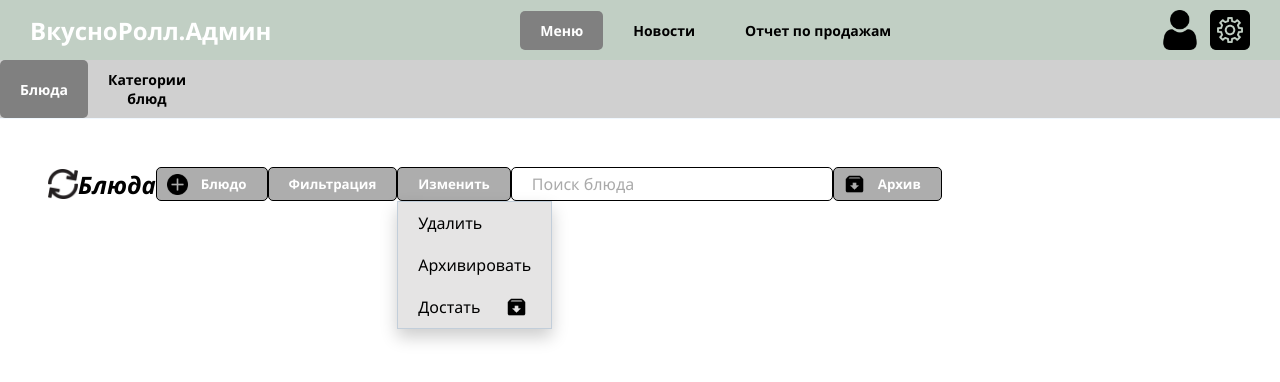
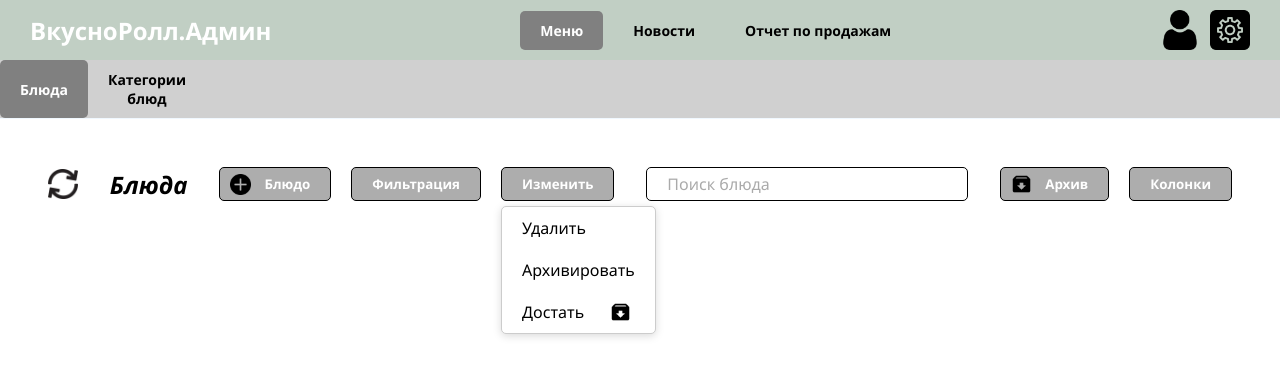
Before and after one commit to saha1616626/vkusnoroll-admin-dashboard, a React (Create React App) app: page / in a window 1280 px wide. Both pictures are taken after a click on the button "Изменить". Shown: the top 382 px of the page. Built offline with nearby package versions, Linux system fonts and the light colour scheme.

Commit message:
Добавили компоненты: архив, колонки. Настроили позиционирование элементов.

```diff
--- a/src/components/Elements/DropdownButtonChange.jsx
+++ b/src/components/Elements/DropdownButtonChange.jsx
@@ -41,16 +41,16 @@ const DropdownButtonChange = () => {
     }, []);
 
     return (
-        <div className="dropdown" ref={dropdownRef}>
-            <button className="button-control dropdown-button" onClick={toggleDropdown}>
+        <div className="dropdown-change" ref={dropdownRef}>
+            <button className="button-control" onClick={toggleDropdown}>
                 Изменить
             </button>
             {isOpen && (
-                <div className="dropdown-menu">
-                    <div className="dropdown-option" onClick={() => handleOptionClick('Удалить')}>Удалить</div>
-                    <div className="dropdown-option" onClick={() => handleOptionClick('Архивировать')}>Архивировать</div>
-                    <div className="dropdown-option" onClick={() => handleOptionClick('Достать')} title="Достать из архива">Достать
-                         <img src={archiveIcon} alt="Archive" className="icon-dropdown-button-archive"/>
+                <div className="dropdown-menu-change">
+                    <div className="dropdown-option-change" onClick={() => handleOptionClick('Удалить')}>Удалить</div>
+                    <div className="dropdown-option-change" onClick={() => handleOptionClick('Архивировать')}>Архивировать</div>
+                    <div className="dropdown-option-change" onClick={() => handleOptionClick('Достать')} title="Достать из архива">Достать
+                         <img src={archiveIcon} alt="Archive" className="dropdown-button-icon"/>
                     </div>
                 </div>
             )}
--- /dev/null
+++ b/src/components/Elements/DropdownColumnSelection.jsx
@@ -0,0 +1,103 @@
+import React, { useState, useRef, useEffect } from 'react';
+import PropTypes from 'prop-types';
+
+// Импорт стилей
+import "./../../styles/elements/dropdownColumnSelection.css";
+
+// Импорт иконок
+import resetIcon from './../../assets/icons/reset.png'
+
+const DropdownColumnSelection = ({ options, title, defaultSelected }) => {
+
+    const [isOpen, setIsOpen] = useState(false); // Состояние для управления открытием/закрытием списка
+    const [selectedOptions, setSelectedOptions] = useState(() => {
+        // Загрузка выбранных столбцов из localStorage при инициализации состояния
+        const savedOptions = localStorage.getItem('selectedOptions');
+        return savedOptions ? JSON.parse(savedOptions) : defaultSelected;
+    }); // Сохранение выбранных опций
+    const dropdownRef = useRef(null); // Ссылка на элемент выпадающего списка
+
+    // Хук для обработки кликов вне компонента
+    useEffect(() => {
+        const handleClickOutside = (event) => {
+            if (dropdownRef.current && !dropdownRef.current.contains(event.target)) {
+                setIsOpen(false); // Закрыть выпадающий список
+            }
+        };
+
+        document.addEventListener('mousedown', handleClickOutside);
+
+        return () => {
+            document.removeEventListener('mousedown', handleClickOutside);
+        };
+    }, [])
+
+    // Обработчик клика по чекбоксу
+    const handleCheckboxChange = (option) => {
+        setSelectedOptions(prev => {
+            const updatedOptions = prev.includes(option)
+                ? prev.filter(item => item !== option) // Деактивация опции
+                : [...prev, option]; // Активировать опцию
+
+            // Сохранение обновленных опций в localStorage
+            localStorage.setItem('selectedOptions', JSON.stringify(updatedOptions));
+            return updatedOptions;
+        });
+    };
+
+    // Обработчик установки значения по умолчанию
+    const handleReset = () => {
+        setSelectedOptions(defaultSelected); // Установить значения по умолчанию
+        localStorage.setItem('selectedOptions', JSON.stringify(defaultSelected)); // Сохранение значения по умолчанию в localStorage
+    };
+
+    const toggleDropdown = () => {
+        setIsOpen(prev => !prev); // Переключение состояния
+    };
+
+    return (
+        <div className="dropdown-columns" ref={dropdownRef}>
+            <button className="button-control" onClick={toggleDropdown}>
+                {title}
+            </button>
+            {isOpen && (
+                <div className="dropdown-menu-columns">
+
+                    <h4 className="dropdown-header">Настроить колонки</h4>
+
+                    <button className="reset-button-columns" onClick={handleReset}>
+                        <img src={resetIcon} alt="Reset" className="icon-reset-button-columns" />
+                        Значения по умолчанию
+                    </button>
+
+                    <hr className="divider" /> {/* Разделительная линия */}
+
+                    {options.map(option => (
+                        <label key={option} className="dropdown-option-columns">
+                            <input
+                                type="checkbox"
+                                checked={selectedOptions.includes(option)}
+                                onChange={() => handleCheckboxChange(option)}
+                            />
+                            {option}
+                        </label>
+                    ))}
+
+                </div>
+            )}
+        </div>
+    );
+
+};
+
+DropdownColumnSelection.propTypes = {
+    options: PropTypes.arrayOf(PropTypes.string).isRequired, // Массив опций для чекбоксов
+    title: PropTypes.string, // Заголовок для кнопки
+    defaultSelected: PropTypes.arrayOf(PropTypes.string), // Массив опций по умолчанию
+};
+
+DropdownColumnSelection.defaultProps = {
+    defaultSelected: [], // Значения по умолчанию
+};
+
+export default DropdownColumnSelection;
--- a/src/components/Pages/Dishes.jsx
+++ b/src/components/Pages/Dishes.jsx
@@ -1,7 +1,8 @@
 import React from "react";
 
 // Импорт стилей
-import "./../../styles/pages.css";
+import "./../../styles/pages.css"; // Общие стили
+import "./../../styles/dishes.css"; // Стили только для данной страницы
 
 // Импорт иконок
 import addIcon from './../../assets/icons/add.png'
@@ -11,6 +12,7 @@ import RefreshButton from "../Elements/RefreshButton"; // Кнопка обно
 import DropdownButtonChange from './../Elements/DropdownButtonChange'; // Кнопка "Изменить"
 import SearchInput from "./../Elements/SearchInput"; // Поле поиска
 import ArchiveStorageButton from "../Elements/ArchiveStorageButton"; // Просмотр архива
+import DropdownColumnSelection from "../Elements/DropdownColumnSelection"; // Выбор колонок для отображения таблицы
 
 const Dishes = () => {
 
@@ -31,6 +33,11 @@ const Dishes = () => {
         // TODO логика вывода архивного списка в зависимости от статуса
     }
 
+    // Массив колонок для отображения
+    const columnOptions = ['Название', 'Дата', 'Статус', 'Наименование', 'Наименование большое'];
+    // Значения колонок по умолчанию
+    const defaultColumns = ['Название']; // Значения по умолчанию
+
     return (
         <main className="page">
 
@@ -38,13 +45,14 @@ const Dishes = () => {
             <div className="control-components">
 
                 {/* Обновить страницу */}
-                <RefreshButton onRefresh={refreshData} title="Обновить страницу"/>
+                <RefreshButton onRefresh={refreshData} title="Обновить страницу" />
 
                 {/* Заголовок страницы */}
                 <div className="page-name">
                     Блюда
                 </div>
 
+                <div className="add-filter-change-group">
                     {/* Кнопка добавить */}
                     <button className="button-control add">
                         <img src={addIcon} alt="Update" className="icon-button" />
@@ -58,12 +66,19 @@ const Dishes = () => {
 
                     {/* Кнопка изменить с выпадающим списком */}
                     <DropdownButtonChange />
+                </div>
 
                 {/* Поиск */}
                 <SearchInput placeholder="Поиск блюда" onSearch={handleSearch} />
 
+                <div className="archive-settings-group">
                     {/* Архив */}
-                <ArchiveStorageButton onToggleArchive={handleToggleArchive} title="Архив"/>
+                    <ArchiveStorageButton onToggleArchive={handleToggleArchive} title="Архив" />
+
+                    {/* Настройка колонок */}
+                    <DropdownColumnSelection options={columnOptions} title="Колонки" defaultSelected={defaultColumns} />
+                </div>
+
 
             </div>
 
--- /dev/null
+++ b/src/styles/dishes.css
@@ -0,0 +1,15 @@
+/* Стили для страницы "Блюда" */
+
+/* Группировка кнопок архив и настройки*/
+.archive-settings-group {
+    display: flex; /* Отображение кнопок в строку */
+    align-items: center; /* Вертикальное выравнивание кнопок */
+    gap: 20px;
+}
+
+/* Группировка кнопок добавить, фильтрация и изменить*/
+.add-filter-change-group {
+    display: flex; /* Отображение кнопок в строку */
+    align-items: center; /* Вертикальное выравнивание кнопок */
+    gap: 20px;
+}
--- a/src/styles/elements/archiveStorageButton.css
+++ b/src/styles/elements/archiveStorageButton.css
@@ -8,6 +8,7 @@
     background-color: #535353; /* Цвет при активном состоянии */
 }
 
+/* Стиль для иконки в кнопке при просмотре архива */
 .icon-archive {
     border: 1px solid white;
     background: white;
--- a/src/styles/elements/dropdownButtonChange.css
+++ b/src/styles/elements/dropdownButtonChange.css
@@ -1,31 +1,33 @@
 /* Выпадающее меню */
-.dropdown {
+.dropdown-change {
     position: relative;
     display: inline-block;
 }
 
 /* Выпадающий список */
-.dropdown-menu {
+.dropdown-menu-change {
     position: absolute;
-    background-color: #E5E4E4;
-    box-shadow: 0 8px 16px rgba(0, 0, 0, 0.2); /* Тень для выпадающего списка */
-    z-index: 1;
-    border: 0.1px solid rgb(194, 206, 218);
+    background-color: white; /* Цвет заднего фона */
+    border: 1px solid #ccc; /* Цвет рамки */
+    border-radius: 5px; /* С округленными углами */
+    box-shadow: 0 2px 8px rgba(0, 0, 0, 0.15); /* Тень для меню */
+    z-index: 1; /* Размещение поверх других элементов */
+    margin-top: 5px;
 }
 
 /* Элемент выпадающего списка */
-.dropdown-option {
+.dropdown-option-change {
     display: flex;
-    align-items: center;  /* Вертикальное выравнивание по центру */
-    padding: 10px 20px;
+    align-items: center;
+    padding: 10px 20px; /* Отступы у опций */
     cursor: pointer;
 }
-.dropdown-option:hover {
+.dropdown-option-change:hover {
     background-color: #f1f1f1;
 }
 
 /* Иконка разархивации в кнопке выпадающего меню */
-.icon-dropdown-button-archive {
+.dropdown-button-icon {
     margin-left: 26px;
     margin-top: 0px;
     width: 21px;
--- /dev/null
+++ b/src/styles/elements/dropdownColumnSelection.css
@@ -0,0 +1,76 @@
+/* Настройка отображения колонок */
+
+/* Выпадающее меню */
+.dropdown-columns {
+    position: relative;
+    display: inline-block;
+}
+
+/* Выпадающий список */
+.dropdown-menu-columns {
+    position: absolute;
+    right: 0;
+    background-color: white; /* Цвет заднего фона */
+    border: 1px solid #ccc; /* Цвет рамки */
+    border-radius: 0px; /* С округленными углами */
+    box-shadow: 0 2px 8px rgba(0, 0, 0, 0.15); /* Тень для меню */
+    z-index: 1; /* Размещение поверх других элементов */
+    max-height: 250px; /* Максимальная высота меню */
+    overflow-y: auto; /* Прокрутка по вертикали, если элементы не умещаются */
+    width: 250px; /* Ширина меню */
+    margin-top: 15px; /* Отступ меню */
+}
+
+/* Заголовок выпадающего списка */
+.dropdown-header {
+    font-weight: bold;
+    text-align: center;
+    margin: 10px 0px;
+}
+
+/* Кнопка сброса значений по умолчанию */
+.reset-button-columns {
+    display: flex; /* Блок для центрирования */
+    background-color:  transparent;
+    color: black;
+    font-size: 15px;
+    border: none;
+    padding: 8px 15px;
+    border-radius: 5px;
+    cursor: pointer;
+}
+.reset-button-columns:hover {
+    background-color: #f1f1f1;
+}
+
+/* Иконка кнопки сброса */
+.icon-reset-button-columns {
+    margin-right: 10px;
+    width: 21px;
+    height: 21px;
+    object-fit: contain; /* Пропорция формы */
+}
+
+/* Разделительная линия */
+.divider {
+    border: none; /* Убираем стандартный стиль рамки */
+    border-top: 1px solid black; /* Добавляем верхнюю границу */
+    margin: 10px 15px; /* Отступы сверху и снизу */
+}
+
+/* Элемент выпадающего списка */
+.dropdown-option-columns {
+    display: flex;
+    align-items: center;
+    padding: 10px 20px; /* Отступы у опций */
+    cursor: pointer;
+    text-align: left; /* Выровнять текст влево */
+    word-wrap: break-word; /* Перенос слов в опциях */
+    max-width: 200px; /* Максимальная ширина для опции */
+}
+.dropdown-option-columns input {
+    margin-right: 10px; /* Отступ между чекбоксом и текстом */
+}
+.dropdown-option-columns:hover {
+    background-color: #f1f1f1; /* Цвет при наведении на опцию */
+}
--- a/src/styles/pages.css
+++ b/src/styles/pages.css
@@ -9,9 +9,8 @@
 .control-components {
     margin: 3em 3em;
     display: flex;
-    /* justify-content: space-between; */
+    justify-content: space-between;
     align-items: center;
-
 }
 
 /* Название страницы */
```
Also changed, not shown: src/assets/icons/reset.png (added). Lines whose indentation alone changed are shown as unchanged.
